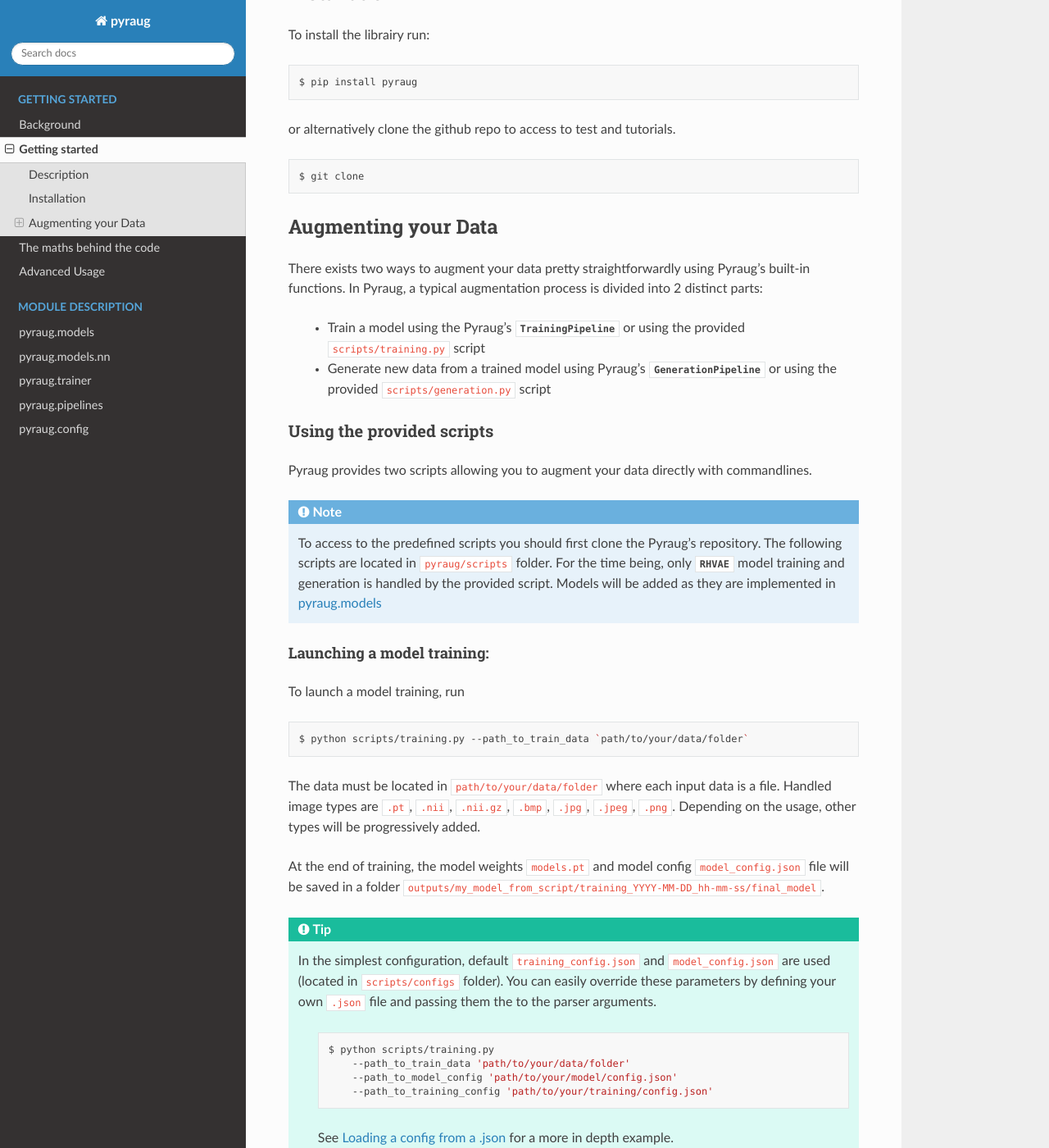
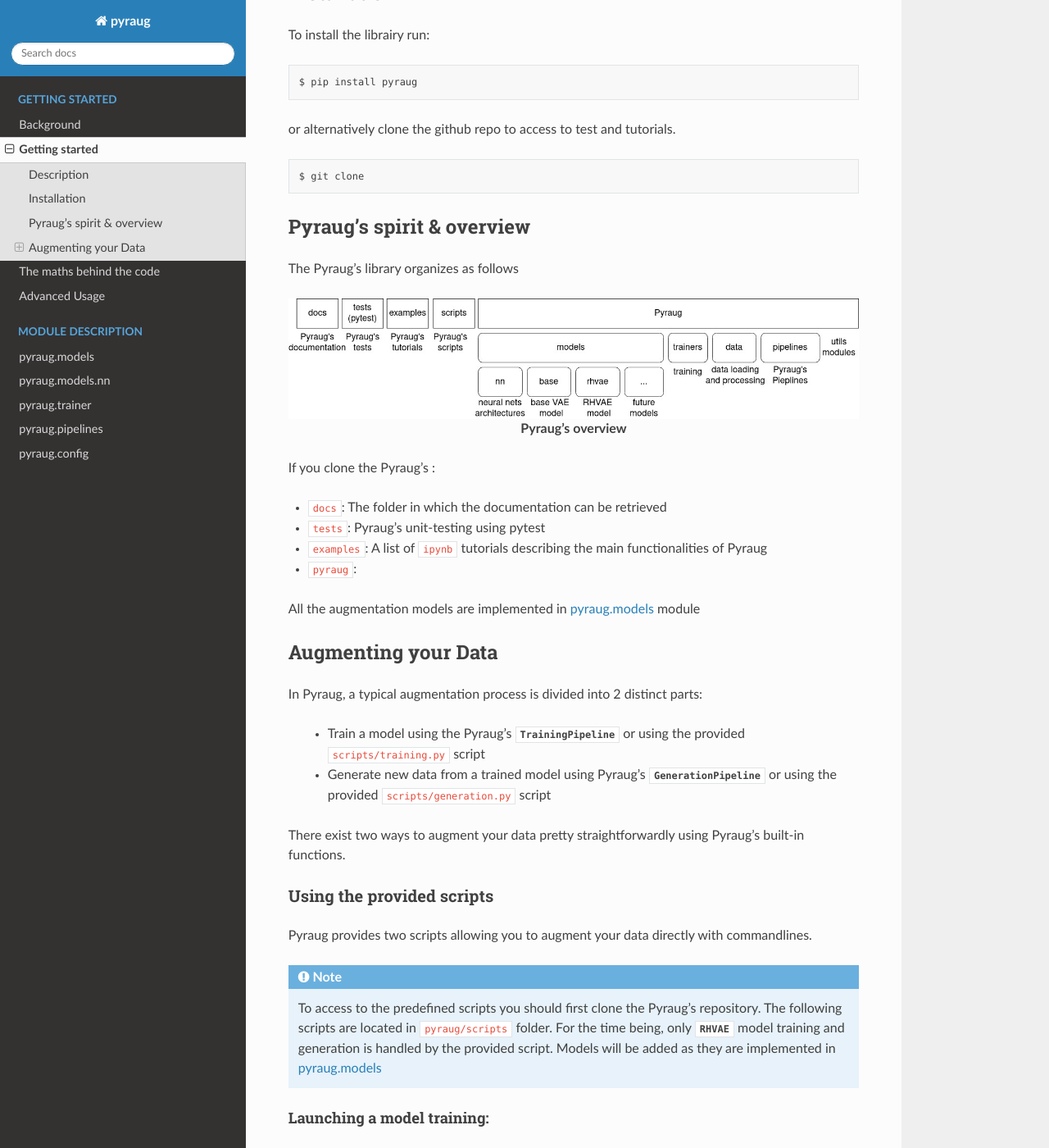
Before and after one commit to clementchadebec/pyraug, a Sphinx documentation site: the page built from docs/source/getting_started.rst, in a window 1280 px wide and 1400 px high, scrolled down 313 px. Shown: the whole window at 82% size. Built offline with Sphinx 7.4.7 and the Read the Docs theme 2.0.0, drawn with Linux system fonts in a browser that asks for light colours; pages that are not in the unit, such as notebooks, are missing from menus.

Commit message:
update docs

```diff
--- a/docs/source/background.rst
+++ b/docs/source/background.rst
@@ -84,7 +84,7 @@
 
 Classifier
 ~~~~~~~~~~~~~~~~~~~~~~~~~~~~~~~~~~~~~~~~~~~~~~~~~~~~~~~
-To perform such classification task a CNN was used with two different paradigms to choose the architecture. First, the authors reused the same architecture as in :cite:p:`wen_convolutional_2020`. This architecture was obtained by the author by optimizing manually the networks on the ADNI data set for the same task (AD vs CN). A slight adaption was done for the down-sampled images, which consisted in resizing the number of nodes in the fully-connected layers to keep the same ratio between the input and output feature maps in all layers. This  architecture is denoted **baseline**. Secondly, a random search was launched  :cite:p:`bergstra_random_2012` allowing to explore different hyperperameter values. The hyperparameters explored for the architecture were the number of convolutional blocks, of filters in the first layer and of convolutional layers in a block, the number of fully-connected layers and the dropout rate. Other hyperparameters such as the learning rate and the weight decay were also part of the search. 100 different random architectures were trained on the 5-fold cross-validation done on *train-full*. For each input, the selected  architecture is the one that obtained the best mean balanced accuracy across the validation sets of the cross-validation. This architecture is refereed to as **optimized**.
+To perform such classification task a CNN was used with two different paradigms to choose the architecture. First, the authors reused the same architecture as in :cite:p:`wen_convolutional_2020`. This architecture was obtained by the author by optimizing manually the networks on the ADNI data set for the same task (AD vs CN). A slight adaption was done for the down-sampled images, which consisted in resizing the number of nodes in the fully-connected layers to keep the same ratio between the input and output feature maps in all layers. This  architecture is denoted **baseline**. Secondly, a random search was launched  :cite:p:`bergstra_random_2012` allowing to explore different hyperperameter values. The hyperparameters explored for the architecture were the number of convolutional blocks, of filters in the first layer and of convolutional layers in a block, the number of fully-connected layers and the dropout rate. Other hyperparameters such as the learning rate and the weight decay were also part of the search. 100 different random architectures were trained on the 5-fold cross-validation done on *train-full*. For each input, the selected  architecture is the one that obtained the best mean balanced accuracy across the validation sets of the cross-validation. This architecture is referred to as **optimized**.
 
 .. centered::
     |pic4|
--- a/docs/source/getting_started.rst
+++ b/docs/source/getting_started.rst
@@ -26,16 +26,42 @@
 
     $ git clone
 
+
+************************************************
+Pyraug's spirit & overview
+************************************************
+
+The Pyraug's library organizes as follows
+
+.. centered::
+    |pic3|
+    Pyraug's overview
+
+.. |pic3| image:: imgs/pyraug_diagram_simplified.jpg
+
+
+If you clone the Pyraug's :
+
+- ``docs``: The folder in which the documentation can be retrieved
+- ``tests``: Pyraug's unit-testing using pytest
+- ``examples``: A list of ``ipynb`` tutorials describing the main functionalities of Pyraug
+- ``pyraug``:
+
+All the augmentation models are implemented in :ref:`pyraug.models` module
+
+
+
 ************************************************
 Augmenting your Data
 ************************************************
 
-There exists two ways to augment your data pretty straightforwardly using Pyraug's built-in functions. In Pyraug, a typical augmentation process is divided into 2 distinct parts:
+In Pyraug, a typical augmentation process is divided into 2 distinct parts:
 
     - Train a model using the Pyraug's :class:`~pyraug.pipelines.TrainingPipeline` or using the provided ``scripts/training.py`` script
 
     - Generate new data from a trained model using Pyraug's :class:`~pyraug.pipelines.GenerationPipeline` or using the provided ``scripts/generation.py`` script
 
+There exist two ways to augment your data pretty straightforwardly using Pyraug's built-in functions.
 
 
 
```
Also changed, not shown: docs/source/imgs/pyraug_diagram.jpg (added), docs/source/imgs/pyraug_diagram_simplified.jpg (added).
